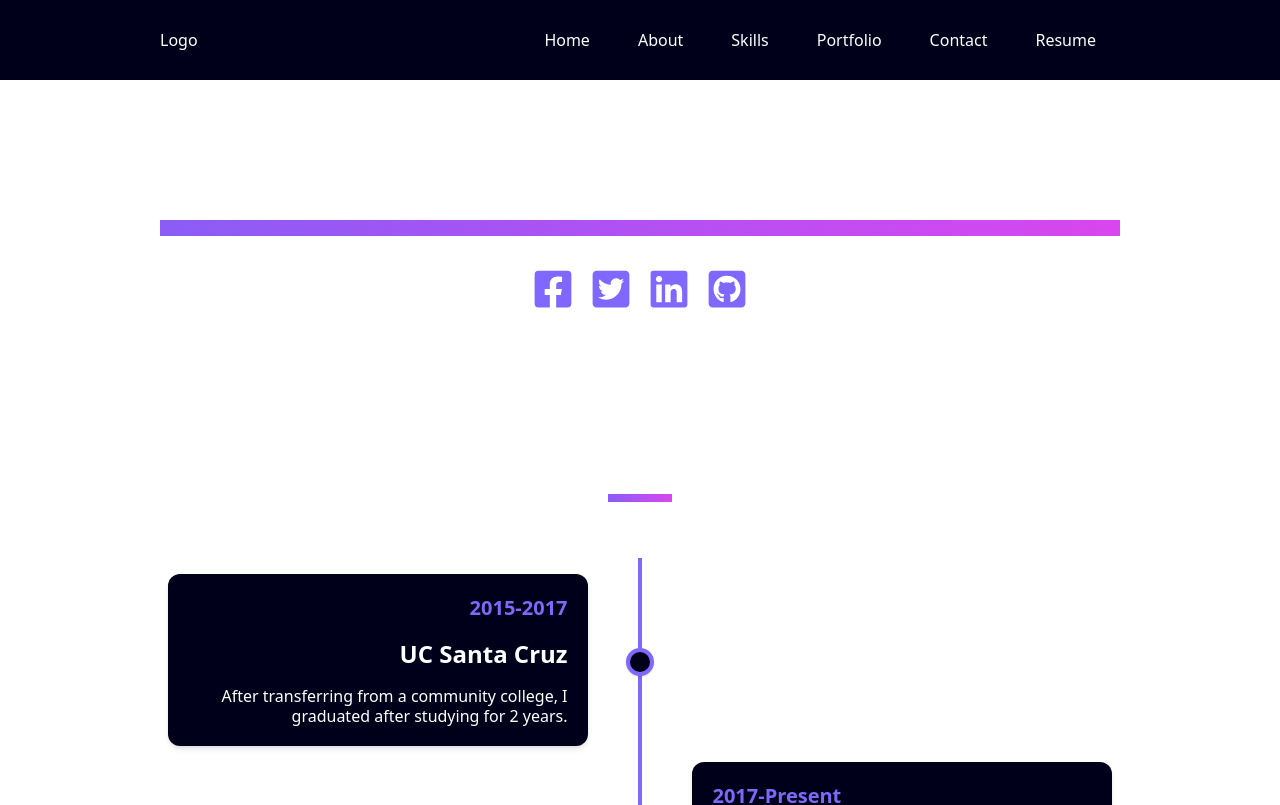
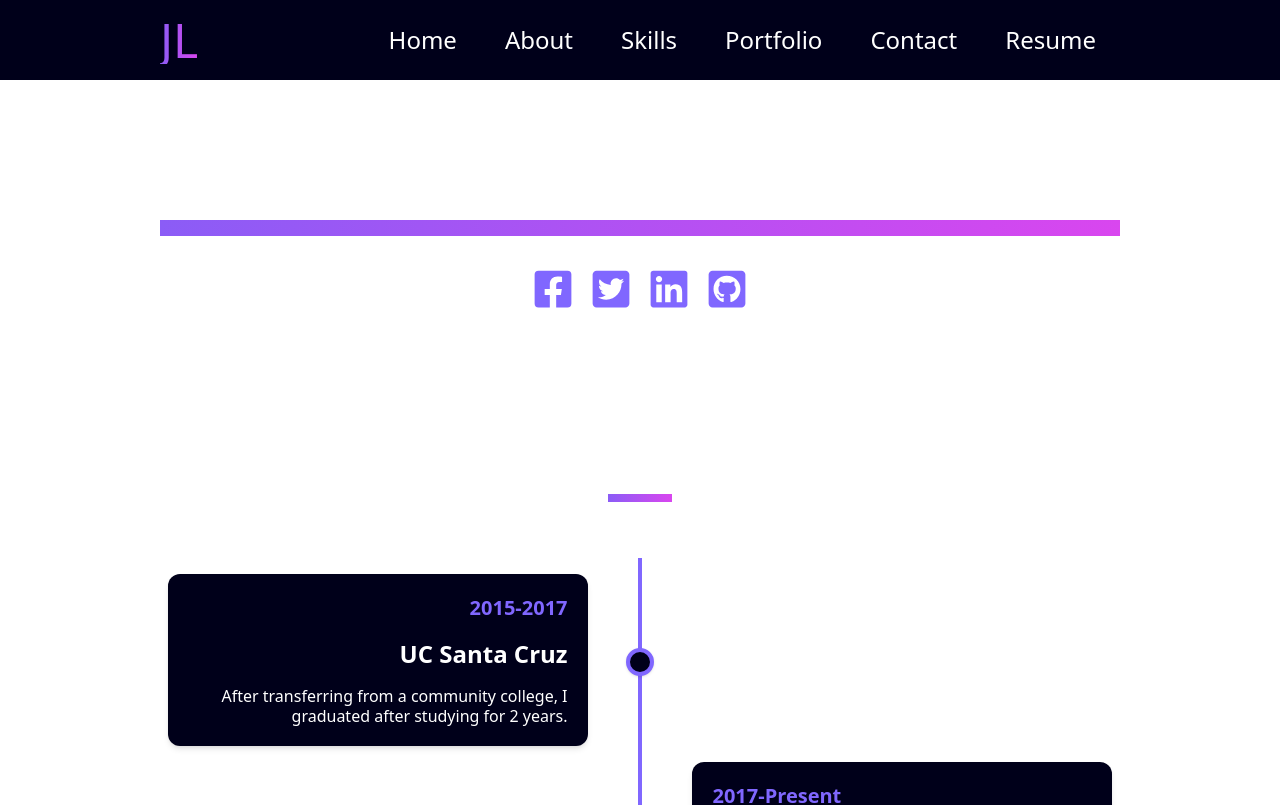
Before and after one commit to lee44/website-portfolio, a Next.js app: page / in a window 1280 px wide. Shown: the top 805 px of the page. Built offline with nearby package versions, Linux system fonts and the light colour scheme.

Commit message:
Fixed menu text size and added logo

```diff
--- a/components/nav/Navigation.js
+++ b/components/nav/Navigation.js
@@ -1,33 +1,35 @@
 import React, { useState } from 'react'
 import Menu from './menu'
 
-const Nav = ({ menu,toggleMenu, scrollToHome, scrollToAbout, scrollToSkills, scrollToPortfolio, scrollToContact }) => {
+const Nav = ({ menu, toggleMenu, scrollToHome, scrollToAbout, scrollToSkills, scrollToPortfolio, scrollToContact }) => {
   return (
     <>
       <nav className='md:container h-20 top-0 px-8 flex justify-between items-center text-white'>
-        <span>Logo</span>
+        <h1 className='bg-gradient-to-r from-violet-500 to-fuchsia-500 text-transparent bg-clip-text'>JL</h1>
         <ol className='hidden md:flex'>
           <li className='p-6 cursor-pointer' onClick={scrollToHome}>
-            Home
+            <h4>Home</h4>
           </li>
           <li className='p-6 cursor-pointer' onClick={scrollToAbout}>
-            About
+            <h4>About</h4>
           </li>
           <li className='p-6 cursor-pointer' onClick={scrollToSkills}>
-            Skills
+            <h4>Skills</h4>
           </li>
           <li className='p-6 cursor-pointer' onClick={scrollToPortfolio}>
-            Portfolio
+            <h4>Portfolio</h4>
           </li>
           <li className='p-6 cursor-pointer' onClick={scrollToContact}>
-            Contact
+            <h4>Contact</h4>
           </li>
-          <li className='p-6 cursor-pointer'>Resume</li>
+          <li className='p-6 cursor-pointer'>
+            <h4>Resume</h4>
+          </li>
         </ol>
         <div className='md:hidden space-y-2 cursor-pointer' onClick={toggleMenu}>
-          <span className='block w-5 h-0.5 bg-gradient-to-r from-violet-500 to-fuchsia-500'></span>
-          <span className='block w-8 h-0.5 bg-gradient-to-r from-violet-500 to-fuchsia-500'></span>
-          <span className='block w-8 h-0.5 bg-gradient-to-r from-violet-500 to-fuchsia-500'></span>
+          <span className='block w-4 h-1 bg-gradient-to-r from-violet-500 to-fuchsia-500'></span>
+          <span className='block w-8 h-1 bg-gradient-to-r from-violet-500 to-fuchsia-500'></span>
+          <span className='block w-4 h-1 ml-auto bg-gradient-to-r from-violet-500 to-fuchsia-500'></span>
         </div>
         <Menu
           menu={menu}
```
